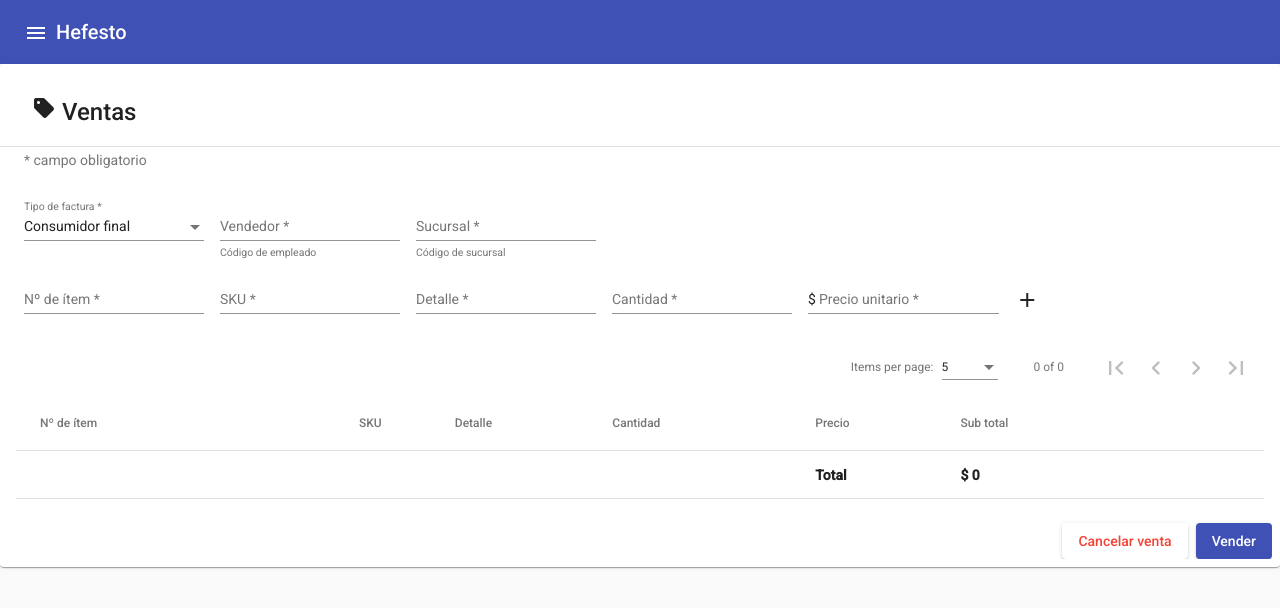
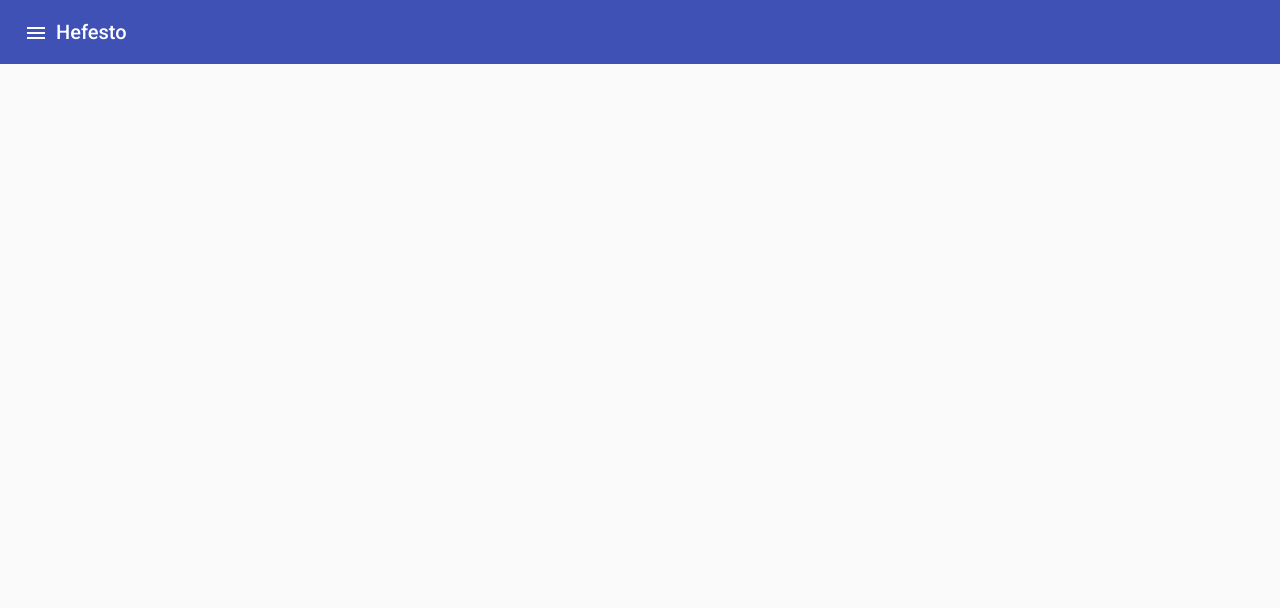
Before and after one commit to Compumundohipermegaweb/front, an Angular app: page / in a window 1280 px wide. Shown: the top 608 px of the page. Built offline with nearby package versions, Linux system fonts and the light colour scheme.

Commit message:
Agregado router outlet para rederizar la vista seleccionada por el router

```diff
--- a/src/app/app.component.html
+++ b/src/app/app.component.html
@@ -13,7 +13,7 @@
       </mat-toolbar>
     </div>
     <div>
-      <app-sales></app-sales>
+      <router-outlet></router-outlet>
     </div>
   </div>
 </mat-drawer-container>
```
